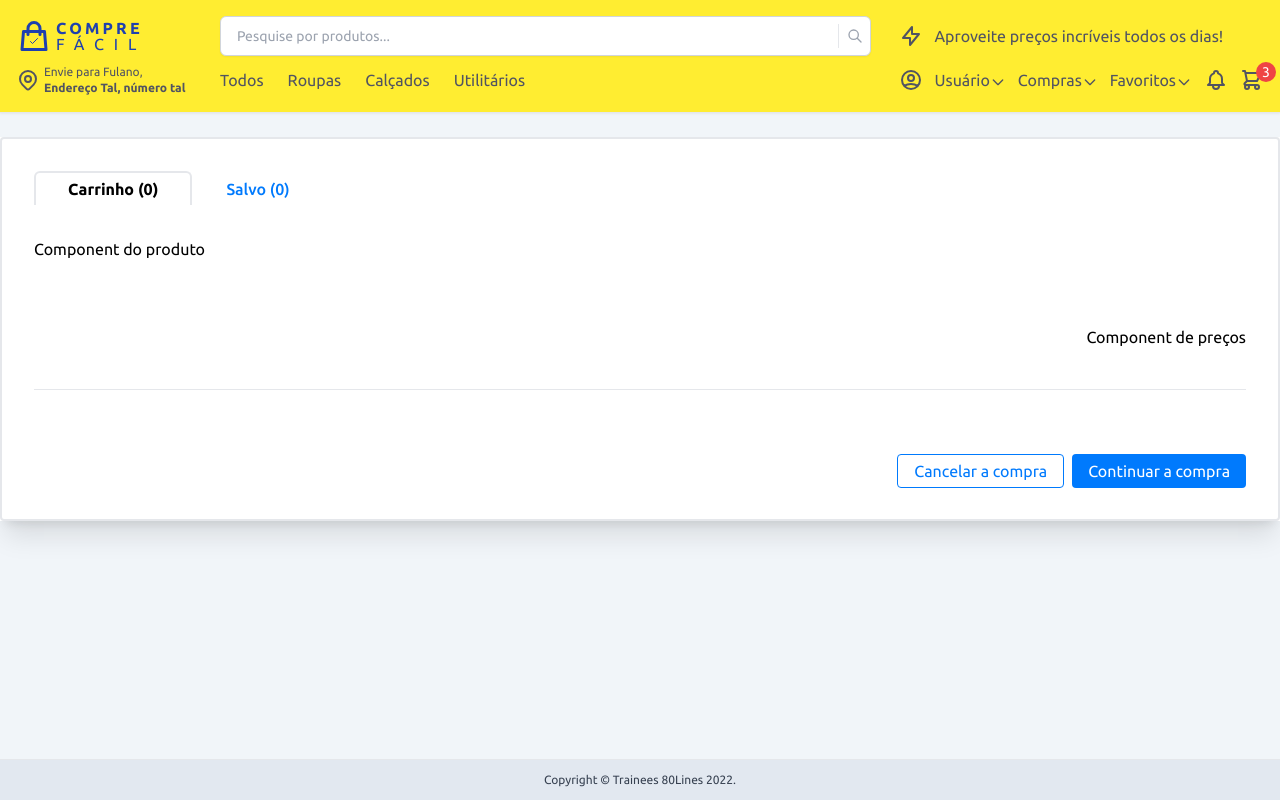
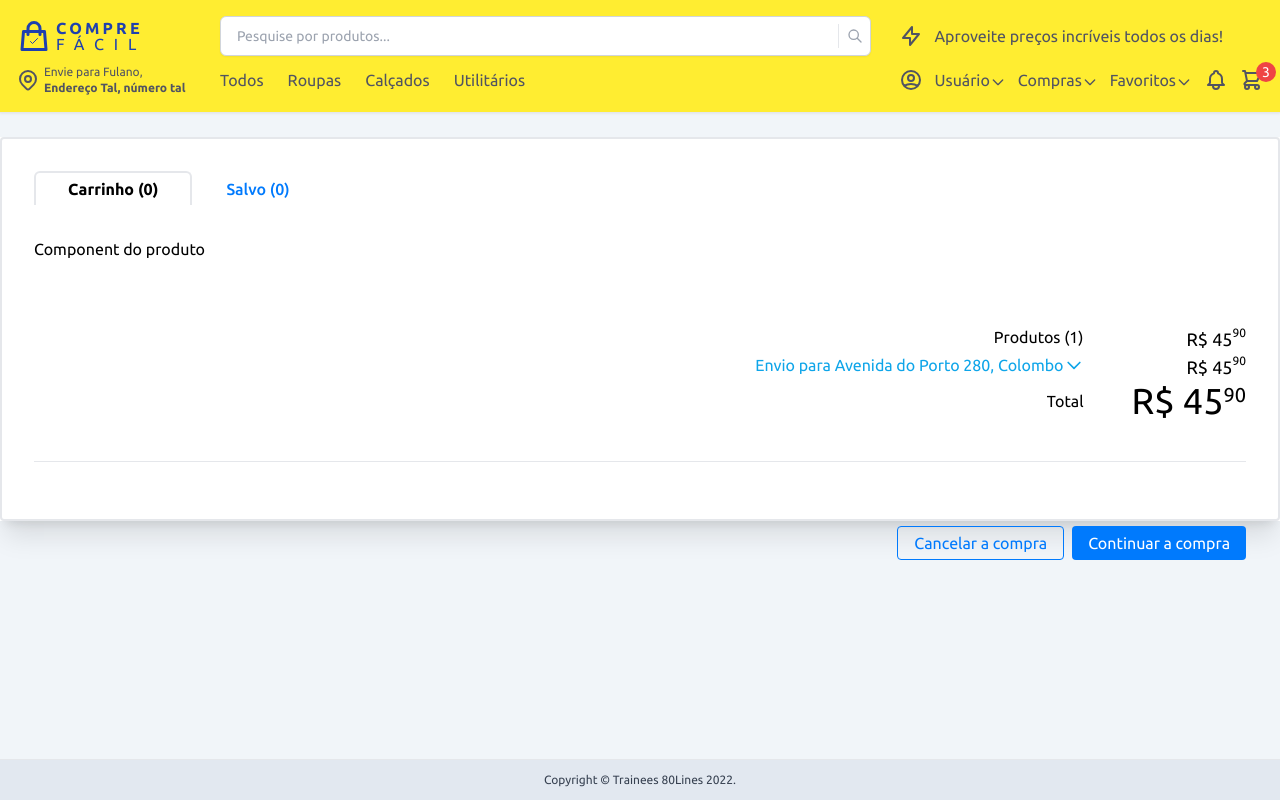
Before and after one commit to leandroepr/trainees-ecommerce-2022, a Next.js app: page /carrinho in a window 1280 px wide. Built offline with nearby package versions, Linux system fonts and the light colour scheme; what react-toast-notifications would draw is missing.

Commit message:
refactor: products total price

```diff
--- a/src/features/cart/components/cart-box/cart-box-tab-1.tsx
+++ b/src/features/cart/components/cart-box/cart-box-tab-1.tsx
@@ -1,24 +1,31 @@
 import { Column, Row } from 'components/toolkit'
 import Button from 'components/toolkit/button/button'
 import React from 'react'
+import { ProductsTotalPrice } from '../total-price'
 
 const CartBoxFirstTab: React.FC = () => {
 
   return (
-    <Column className='w-full'>
+    <Column className="w-full">
       <Column className="flex flex-col">
         <Row className="space-x-20">
           <div>Component do produto</div>
         </Row>
         <Row className="pt-16 justify-end border-b pb-10">
-          <div>Component de preços</div>
+          <ProductsTotalPrice />
         </Row>
       </Column>
       <Row className="pt-16 justify-end">
-        <Button contentButton="Cancelar a compra" className='mr-2 border border-info text-info py-1 px-4 rounded' />
-        <Button contentButton="Continuar a compra" className='bg-info text-light py-1 px-4 rounded' />
+        <Button
+          contentButton="Cancelar a compra"
+          className="mr-2 border border-info text-info py-1 px-4 rounded"
+        />
+        <Button
+          contentButton="Continuar a compra"
+          className="bg-info text-light py-1 px-4 rounded"
+        />
       </Row>
-    </Column >
+    </Column>
   )
 }
 
--- a/src/features/cart/components/total-price/products-total-price.tsx
+++ b/src/features/cart/components/total-price/products-total-price.tsx
@@ -1,5 +1,5 @@
 import { ChevronDownIcon } from '@heroicons/react/outline'
-import { Column as Column, Row, Text } from 'components/toolkit'
+import { Column, Row, Text } from 'components/toolkit'
 import React from 'react'
 
 export interface ProductsTotalPriceProps {}
@@ -7,27 +7,39 @@ const ProductsTotalPrice: React.FC<ProductsTotalPriceProps> = () => {
   return (
     <Row className="gap-12">
       <Column className="text-end gap-1">
-        <Text textType="normal">Produtos (1)</Text>
+        <Text as="p">Produtos (1)</Text>
         <Row>
-          <Text className="flex" textType="categoryProductListLink">
+          <Text as="p" className="flex text-sky-500">
             Envio para Avenida do Porto 280, Colombo
             <ChevronDownIcon className="w-5" />
           </Text>
         </Row>
-        <Text textType="normal">Total</Text>
+        <Text as="p" className='pt-2'>Total</Text>
       </Column>
       <Column>
-        <Row>
-          <Text textType="normal">R$ 45</Text>
-          <Text textType="expandedCardCents">90</Text>
+        <Row className="justify-end">
+          <Text as="p" className="text-lg">
+            R$ 45
+          </Text>
+          <Text as="p" className="text-xs">
+            90
+          </Text>
+        </Row>
+        <Row className="justify-end">
+          <Text as="p" className="text-lg">
+            R$ 45
+          </Text>
+          <Text as="p" className="text-xs">
+            90
+          </Text>
         </Row>
         <Row>
-          <Text textType="normal">R$ 45</Text>
-          <Text textType="expandedCardCents">90</Text>
-        </Row>
-        <Row>
-          <Text textType="expandedCardCurrency">R$ 45</Text>
-          <Text textType="expandedCardCents">90</Text>
+          <Text as="p" className="text-4xl">
+            R$ 45
+          </Text>
+          <Text as="p" className="text-xl">
+            90
+          </Text>
         </Row>
       </Column>
     </Row>
--- a/src/features/product/components/product-description/index.ts
+++ /dev/null
@@ -1,3 +0,0 @@
-import ProductShortDescription from "./product-short-description"
-
-export { ProductShortDescription }
--- a/src/features/product/components/product-description/product-short-description.tsx
+++ /dev/null
@@ -1,58 +0,0 @@
-import { CheckIcon, PencilIcon, ShieldCheckIcon } from '@heroicons/react/outline'
-import { Column, Row, Text } from 'components/toolkit'
-import Badge from 'components/toolkit/badge'
-import Link from 'next/link'
-import React from 'react'
-
-export interface ProductShortDescriptionProps {}
-const ProductShortDescription: React.FC<ProductShortDescriptionProps> = () => {
-  return (
-    <Column className="max-w-xs gap-2">
-      <Text textType="normal">Novo │ 3049 vendidos</Text>
-      <Row className="gap-5">
-        <Text textType="categoryProductListName">
-          Sapatenis Tenis Casual Masculino Cano Alto
-        </Text>
-        <PencilIcon className="w-14 place-self-start pt-1 text-sky-500" />
-      </Row>
-      <Badge variant="info">Enviando normalmente</Badge>
-      <Column className="pt-2">
-        <Row>
-          <Text textType="cardCurrency">R$ 64</Text>
-          <Text textType="cardCents">50</Text>
-        </Row>
-        <Text textType="cardInstallment">em 12x R$ 6,13</Text>
-      </Column>
-      <Text textType="normal">Estoque disponível</Text>
-      <Row className="py-2">
-        <CheckIcon className="w-5 shrink-0 place-self-start pt-1 text-green-500" />
-        <Column className="px-3">
-          <Text className="text-green-500" textType="normal">
-            Frete grátis
-          </Text>
-          <Text textType="normal">Benefício Lorem Ipsum</Text>
-          <Text textType="categoryProductListLink">
-            <Link href="#">Ver mais opções</Link>
-          </Text>
-        </Column>
-      </Row>
-      <Column className="gap-3 py-4">
-        <button className="bg-sky-500 h-10 text-white rounded-md">
-          Comprar agora
-        </button>
-        <button className="outline outline-offset-0  border-sky-500 h-10 text-sky-500 rounded-md">
-          Adicionar ao carrinho
-        </button>
-      </Column>
-      <Row className="gap-2">
-        <ShieldCheckIcon className="w-5 shrink-0 place-self-start pt-1" />
-        <Text className="text-sm" textType="normal">
-          Compra Garantida, recebo o produto que está esperando ou devolvemos o
-          dinheiro.
-        </Text>
-      </Row>
-    </Column>
-  )
-}
-
-export default ProductShortDescription
```
